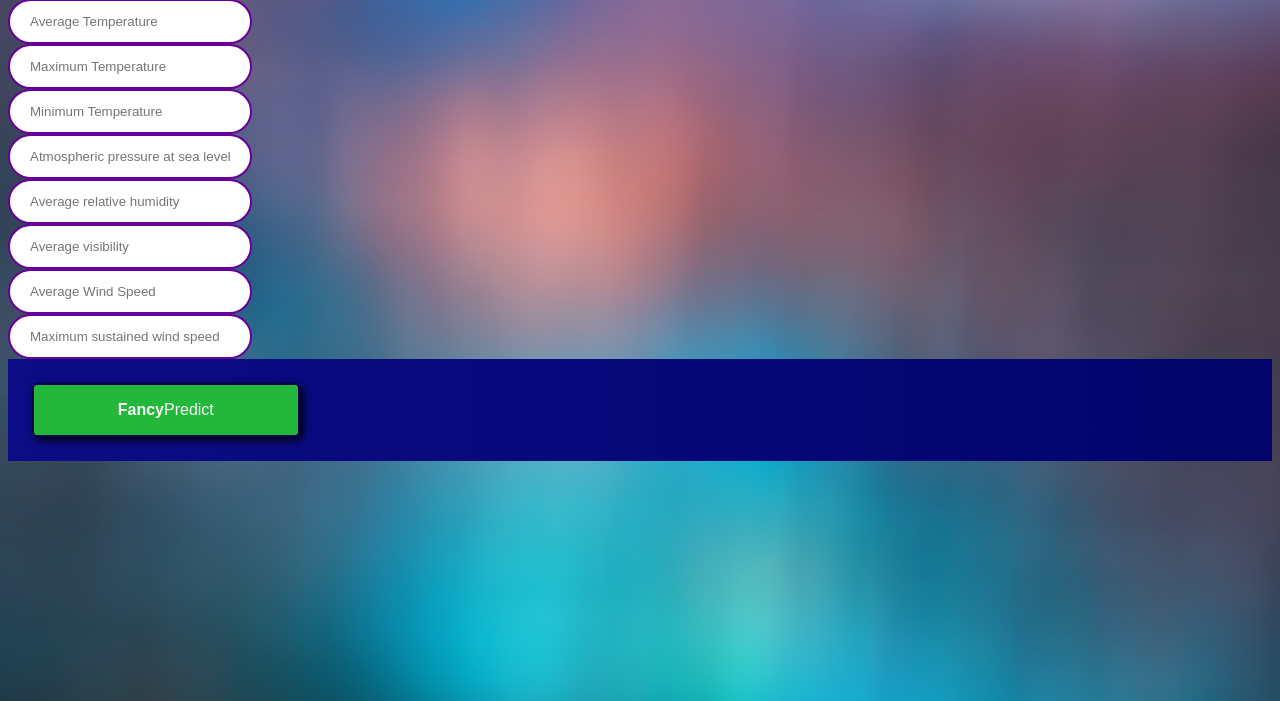
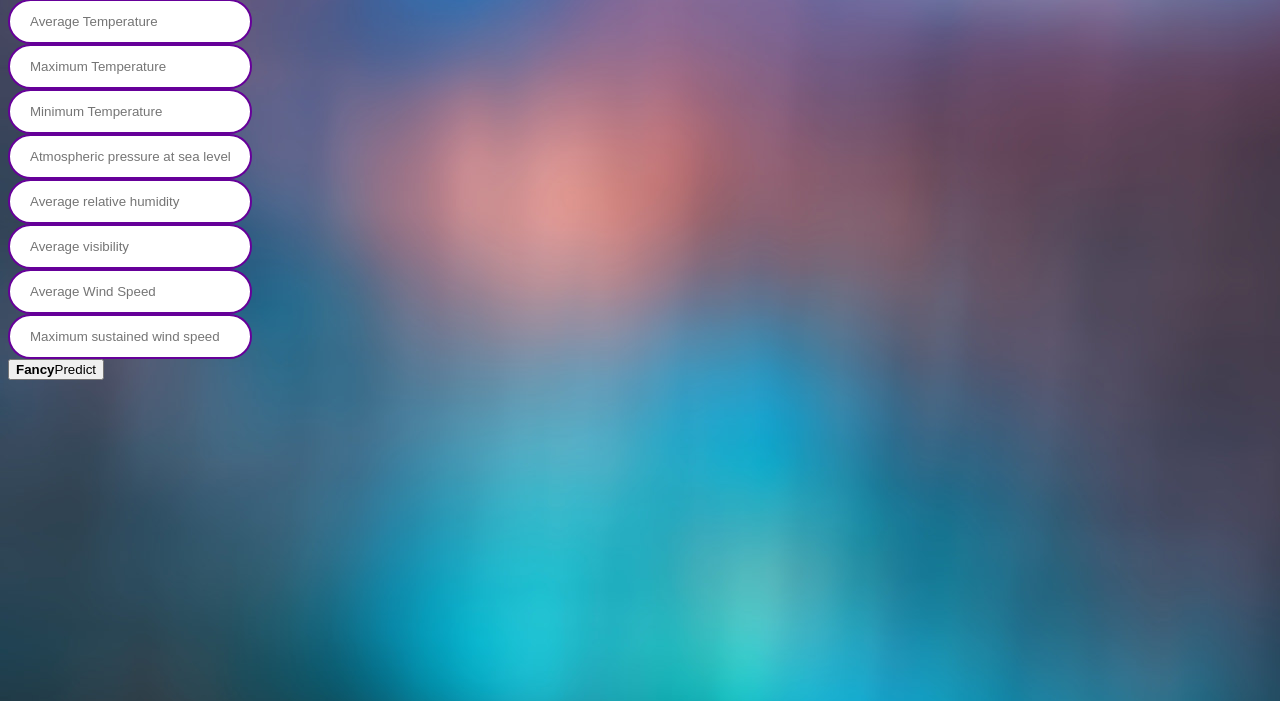
Before and after one commit to RaviG007/AQIapp2, a Flask app: page / in a window 1280 px wide. Shown: the part 81-782 px from the top of the page. Run offline with Flask 2, Linux system fonts and the light colour scheme; parts of the project's set-up code (start-up, migrations or seed data) failed here and were passed over.

Commit message:
Update style.css

```diff
--- a/static/css/style.css
+++ b/static/css/style.css
@@ -11,21 +11,3 @@ h1 {
     width: 200px;
     height: 1px;
 }
-.button-container {
-	background-image: linear-gradient(to right, #0c0c86, #02046b);  /* direction, start color, end color */
-	padding: 1.5em;
-}
-
-.button-fancy {
-	background-color: #23b83c;
-	border: 2px solid #020353;
-	color: whitesmoke;
-	padding: 1em 1.5em;
-	text-align: center;
-	text-decoration: none;
-	font-size: 1em;
-	display: inline-block;
-	width: 22%;
-	border-radius: 5px;
-	box-shadow: 3px 3px 8px 0 #000; /* h-offset v-offset blur spread color */
-}
```
